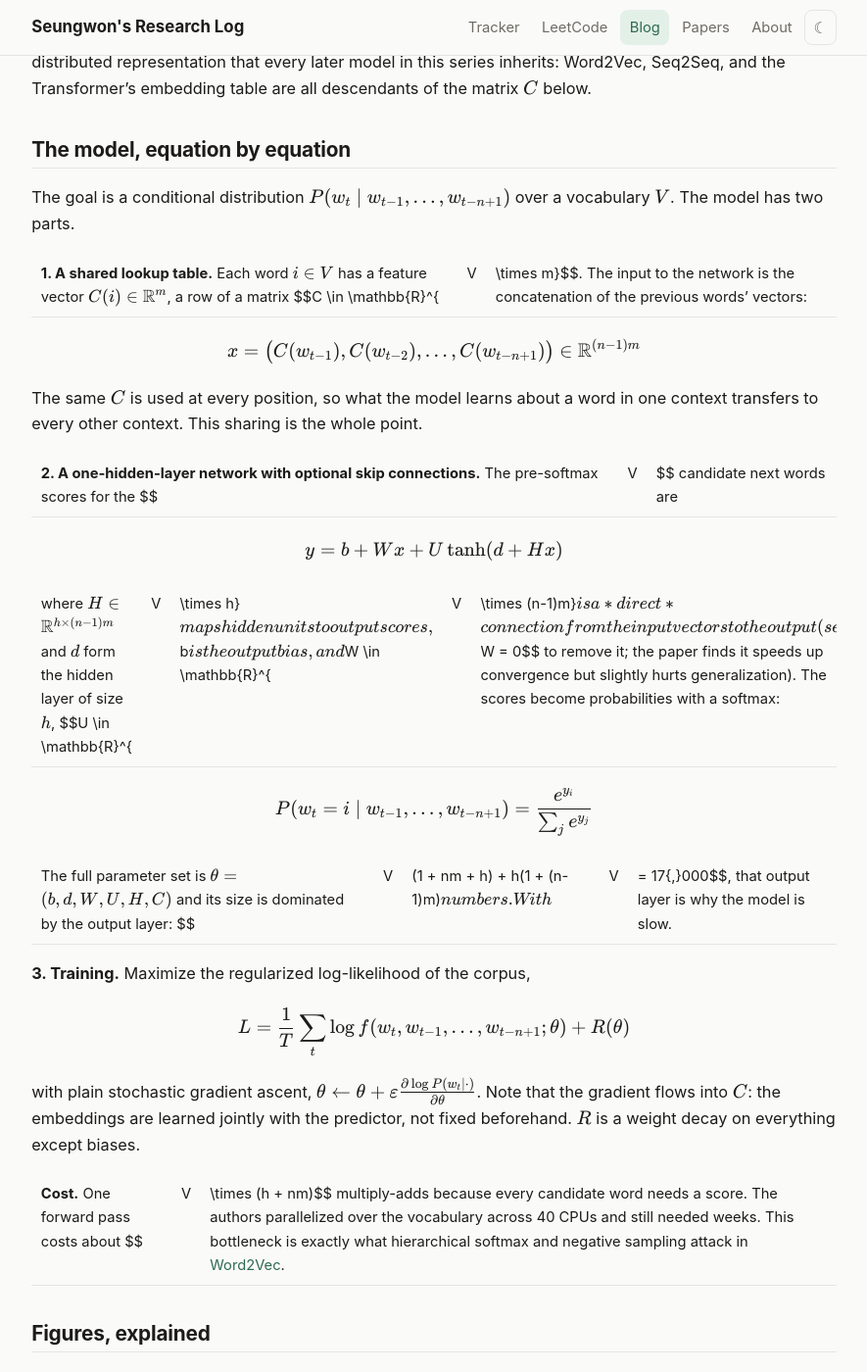
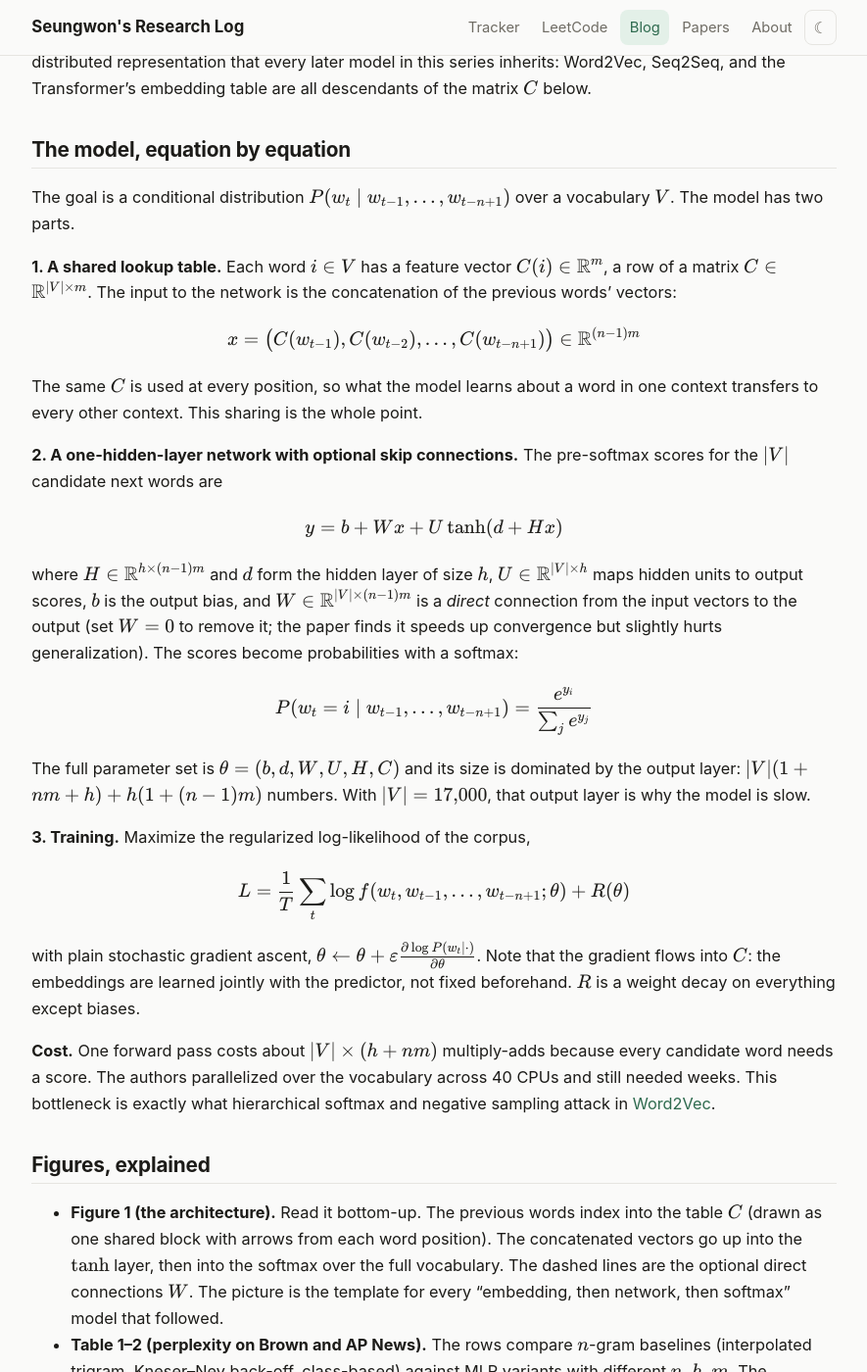
Before and after one commit to Aiant5615/Aiant5615.github.io, a Jekyll site: the page built from _posts/2026-09-07-nplm-bengio.md, in a window 1280 px wide and 1400 px high, scrolled down 721 px. Shown: the whole window at 98% size, without its empty margins (197-1082 px from the left). Built offline with Jekyll 4.4.1, drawn with Linux system fonts in a browser that asks for light colours.

Commit message:
Reviews: avoid | inside inline math (GFM table parsing)
Co-Authored-By: Claude Fable 5.1 <noreply@anthropic.com>

```diff
--- a/_posts/2026-09-07-nplm-bengio.md
+++ b/_posts/2026-09-07-nplm-bengio.md
@@ -28,7 +28,7 @@ Before this paper, the standard language model was a smoothed $$n$$-gram: count
 
 The goal is a conditional distribution $$P(w_t \mid w_{t-1}, \dots, w_{t-n+1})$$ over a vocabulary $$V$$. The model has two parts.
 
-**1. A shared lookup table.** Each word $$i \in V$$ has a feature vector $$C(i) \in \mathbb{R}^m$$, a row of a matrix $$C \in \mathbb{R}^{|V| \times m}$$. The input to the network is the concatenation of the previous words' vectors:
+**1. A shared lookup table.** Each word $$i \in V$$ has a feature vector $$C(i) \in \mathbb{R}^m$$, a row of a matrix $$C \in \mathbb{R}^{\lvert V\rvert  \times m}$$. The input to the network is the concatenation of the previous words' vectors:
 
 $$
 x = \big(C(w_{t-1}), C(w_{t-2}), \dots, C(w_{t-n+1})\big) \in \mathbb{R}^{(n-1)m}
@@ -36,19 +36,19 @@ $$
 
 The same $$C$$ is used at every position, so what the model learns about a word in one context transfers to every other context. This sharing is the whole point.
 
-**2. A one-hidden-layer network with optional skip connections.** The pre-softmax scores for the $$|V|$$ candidate next words are
+**2. A one-hidden-layer network with optional skip connections.** The pre-softmax scores for the $$\lvert V\rvert $$ candidate next words are
 
 $$
 y = b + Wx + U \tanh(d + Hx)
 $$
 
-where $$H \in \mathbb{R}^{h \times (n-1)m}$$ and $$d$$ form the hidden layer of size $$h$$, $$U \in \mathbb{R}^{|V| \times h}$$ maps hidden units to output scores, $$b$$ is the output bias, and $$W \in \mathbb{R}^{|V| \times (n-1)m}$$ is a *direct* connection from the input vectors to the output (set $$W = 0$$ to remove it; the paper finds it speeds up convergence but slightly hurts generalization). The scores become probabilities with a softmax:
+where $$H \in \mathbb{R}^{h \times (n-1)m}$$ and $$d$$ form the hidden layer of size $$h$$, $$U \in \mathbb{R}^{\lvert V\rvert  \times h}$$ maps hidden units to output scores, $$b$$ is the output bias, and $$W \in \mathbb{R}^{\lvert V\rvert  \times (n-1)m}$$ is a *direct* connection from the input vectors to the output (set $$W = 0$$ to remove it; the paper finds it speeds up convergence but slightly hurts generalization). The scores become probabilities with a softmax:
 
 $$
 P(w_t = i \mid w_{t-1}, \dots, w_{t-n+1}) = \frac{e^{y_i}}{\sum_{j} e^{y_j}}
 $$
 
-The full parameter set is $$\theta = (b, d, W, U, H, C)$$ and its size is dominated by the output layer: $$|V|(1 + nm + h) + h(1 + (n-1)m)$$ numbers. With $$|V| = 17{,}000$$, that output layer is why the model is slow.
+The full parameter set is $$\theta = (b, d, W, U, H, C)$$ and its size is dominated by the output layer: $$\lvert V\rvert (1 + nm + h) + h(1 + (n-1)m)$$ numbers. With $$\lvert V\rvert  = 17{,}000$$, that output layer is why the model is slow.
 
 **3. Training.** Maximize the regularized log-likelihood of the corpus,
 
@@ -58,7 +58,7 @@ $$
 
 with plain stochastic gradient ascent, $$\theta \leftarrow \theta + \varepsilon \frac{\partial \log P(w_t \mid \cdot)}{\partial \theta}$$. Note that the gradient flows into $$C$$: the embeddings are learned jointly with the predictor, not fixed beforehand. $$R$$ is a weight decay on everything except biases.
 
-**Cost.** One forward pass costs about $$|V| \times (h + nm)$$ multiply-adds because every candidate word needs a score. The authors parallelized over the vocabulary across 40 CPUs and still needed weeks. This bottleneck is exactly what hierarchical softmax and negative sampling attack in [Word2Vec](/blog/2026/09/07/word2vec/).
+**Cost.** One forward pass costs about $$\lvert V\rvert  \times (h + nm)$$ multiply-adds because every candidate word needs a score. The authors parallelized over the vocabulary across 40 CPUs and still needed weeks. This bottleneck is exactly what hierarchical softmax and negative sampling attack in [Word2Vec](/blog/2026/09/07/word2vec/).
 
 ## Figures, explained
 
```
Also changed, not shown: _posts/2026-09-07-layer-normalization.md (+1 -1 lines), _posts/2026-09-07-seq2seq.md (+1 -1 lines).
